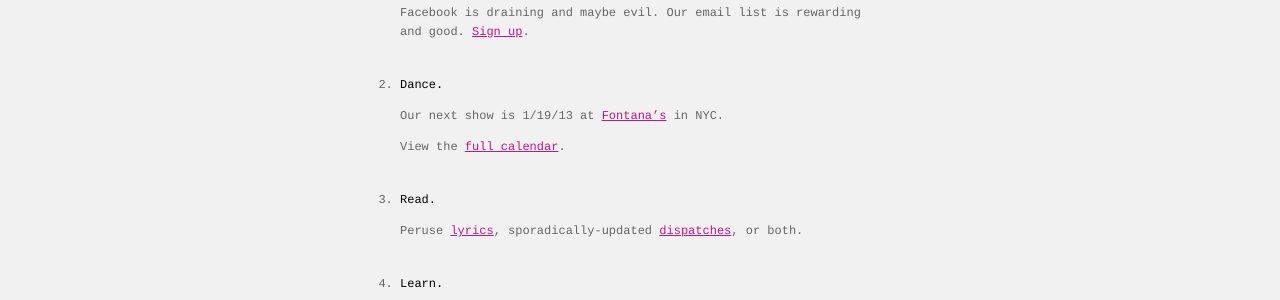
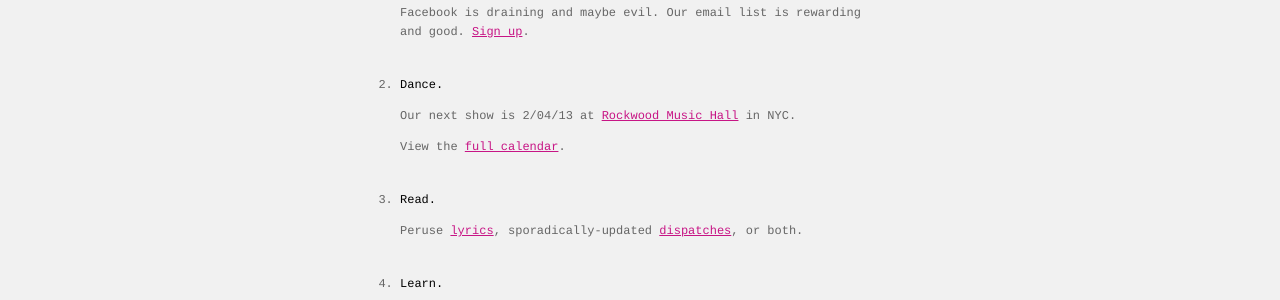
Before and after one commit to chrisfrank/chrisfrank.github.com, a Jekyll site: the page built from index.md, in a window 1280 px wide. Shown: the part 458-758 px from the top of the page. Built offline with Jekyll 4.4.1, drawn with Linux system fonts in a browser that asks for light colours; nearby versions of some CDN libraries.

Commit message:
updated next gig

```diff
--- a/index.md
+++ b/index.md
@@ -12,7 +12,7 @@ layout: home
 
 3. ## Dance.
     Our next show is
-    1/19/13 at [Fontana's](http://www.fontanasnyc.com) in NYC.
+    2/04/13 at [Rockwood Music Hall](http://www.rockwoodmusichall.com) in NYC.
 
     View the [full calendar](/gigs).
 
```
